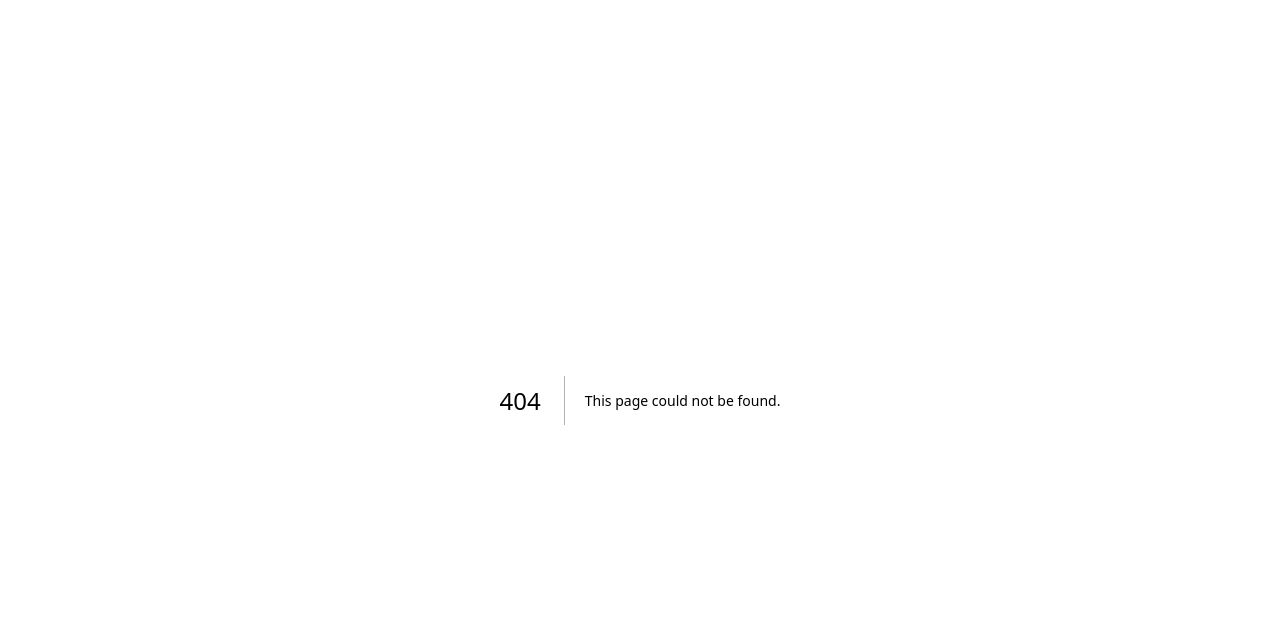
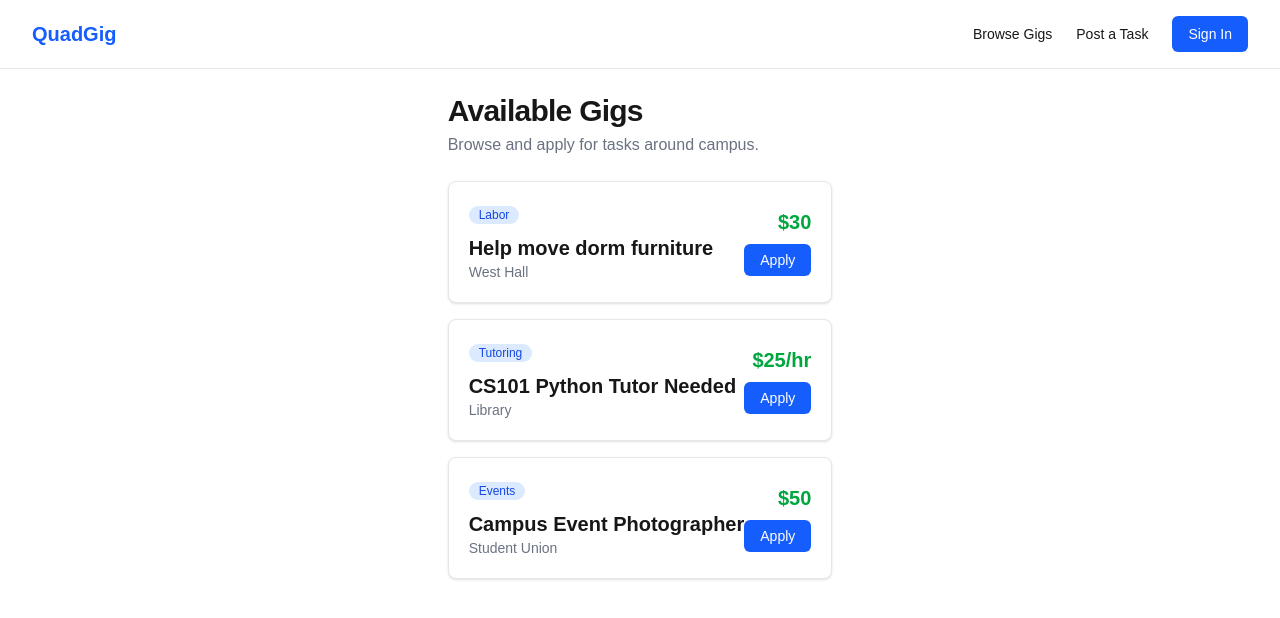
Before and after one commit to amanuel-adamu/QuadGig, a Next.js app in the folder frontend/: page /gigs in a window 1280 px wide. Before the commit this address had no page. Shown: the top 618 px of the page. Built offline with nearby package versions, Linux system fonts and the light colour scheme.

Commit message:
feat: add navbar component and /gigs route

```diff
--- /dev/null
+++ b/frontend/app/components/Navbar.tsx
@@ -0,0 +1,28 @@
+import Link from "next/link";
+
+export default function Navbar() {
+  return (
+    <nav className="flex items-center justify-between border-b border-gray-200 bg-white px-8 py-4 dark:border-zinc-800 dark:bg-zinc-900">
+      {/* Brand Logo */}
+      <Link href="/" className="text-xl font-bold text-blue-600">
+        QuadGig
+      </Link>
+
+      {/* Navigation Links */}
+      <div className="flex items-center gap-6 text-sm font-medium">
+        <Link href="/gigs" className="hover:text-blue-600">
+          Browse Gigs
+        </Link>
+        <Link href="/post" className="hover:text-blue-600">
+          Post a Task
+        </Link>
+        <Link
+          href="/login"
+          className="rounded-md bg-blue-600 px-4 py-2 text-white hover:bg-blue-700"
+        >
+          Sign In
+        </Link>
+      </div>
+    </nav>
+  );
+}
--- /dev/null
+++ b/frontend/app/gigs/page.tsx
@@ -0,0 +1,34 @@
+const mockGigs = [
+  { id: 1, title: "Help move dorm furniture", price: "$30", location: "West Hall", category: "Labor" },
+  { id: 2, title: "CS101 Python Tutor Needed", price: "$25/hr", location: "Library", category: "Tutoring" },
+  { id: 3, title: "Campus Event Photographer", price: "$50", location: "Student Union", category: "Events" },
+];
+
+export default function GigsPage() {
+  return (
+    <div className="mx-auto max-w-4xl p-6">
+      <h1 className="text-3xl font-bold tracking-tight">Available Gigs</h1>
+      <p className="mt-1 text-gray-500">Browse and apply for tasks around campus.</p>
+
+      <div className="mt-6 flex flex-col gap-4">
+        {mockGigs.map((gig) => (
+          <div key={gig.id} className="flex items-center justify-between rounded-lg border border-gray-200 bg-white p-5 shadow-sm dark:border-zinc-800 dark:bg-zinc-900">
+            <div>
+              <span className="rounded-full bg-blue-100 px-2.5 py-0.5 text-xs font-medium text-blue-700 dark:bg-blue-950 dark:text-blue-300">
+                {gig.category}
+              </span>
+              <h2 className="mt-2 text-xl font-semibold">{gig.title}</h2>
+              <p className="text-sm text-gray-500">{gig.location}</p>
+            </div>
+            <div className="text-right">
+              <p className="text-xl font-bold text-green-600">{gig.price}</p>
+              <button className="mt-2 rounded-md bg-blue-600 px-4 py-1.5 text-sm font-medium text-white hover:bg-blue-700">
+                Apply
+              </button>
+            </div>
+          </div>
+        ))}
+      </div>
+    </div>
+  );
+}
--- a/frontend/app/layout.tsx
+++ b/frontend/app/layout.tsx
@@ -1,5 +1,6 @@
 import type { Metadata } from "next";
 import { Geist, Geist_Mono } from "next/font/google";
+import Navbar from "./components/Navbar";
 import "./globals.css";
 
 const geistSans = Geist({
@@ -13,17 +14,24 @@ const geistMono = Geist_Mono({
 });
 
 export const metadata: Metadata = {
-  title: "Create Next App",
-  description: "Generated by create next app",
+  title: "QuadGig - Campus Marketplace",
+  description: "Find student gigs and hire campus help fast.",
 };
 
-export default function RootLayout({ children }: LayoutProps<"/">) {
+export default function RootLayout({
+  children,
+}: {
+  children: React.ReactNode;
+}) {
   return (
     <html
       lang="en"
       className={`${geistSans.variable} ${geistMono.variable} h-full antialiased`}
     >
-      <body className="min-h-full flex flex-col">{children}</body>
+      <body className="min-h-full flex flex-col">
+        <Navbar />
+        {children}
+      </body>
     </html>
   );
 }
--- a/frontend/app/page.tsx
+++ b/frontend/app/page.tsx
@@ -1,67 +1,28 @@
-import Image from "next/image";
-
 export default function Home() {
   return (
-    <div className="flex flex-col flex-1 items-center justify-center bg-zinc-50 font-sans dark:bg-black">
-      <main className="flex flex-1 w-full max-w-3xl flex-col items-center justify-between py-32 px-16 bg-white dark:bg-black sm:items-start">
-        <Image
-          className="dark:invert h-5 w-[100px]"
-          src="/next.svg"
-          alt="Next.js logo"
-          width={100}
-          height={20}
-          priority
-        />
-        <div className="flex flex-col items-center gap-6 text-center sm:items-start sm:text-left">
-          <h1 className="max-w-xs text-3xl font-semibold leading-10 tracking-tight text-black dark:text-zinc-50">
-            To get started, edit the{" "}
-            <code className="rounded bg-black/[.06] px-1.5 py-0.5 font-mono text-[0.9em] dark:bg-white/[.08]">
-              page.tsx
-            </code>{" "}
-            file.
-          </h1>
-          <p className="max-w-md text-lg leading-8 text-zinc-600 dark:text-zinc-400">
-            Looking for a starting point or more instructions? Head over to{" "}
-            <a
-              href="https://vercel.com/templates?framework=next.js&utm_source=create-next-app&utm_medium=appdir-template-tw&utm_campaign=create-next-app"
-              className="font-medium text-zinc-950 dark:text-zinc-50"
-            >
-              Templates
-            </a>{" "}
-            or the{" "}
-            <a
-              href="https://nextjs.org/learn?utm_source=create-next-app&utm_medium=appdir-template-tw&utm_campaign=create-next-app"
-              className="font-medium text-zinc-950 dark:text-zinc-50"
-            >
-              Learning
-            </a>{" "}
-            center.
-          </p>
-        </div>
-        <div className="flex flex-col gap-4 text-base font-medium sm:flex-row">
-          <a
-            className="flex h-12 w-full items-center justify-center gap-2 rounded-full bg-foreground px-5 text-background transition-colors hover:bg-[#383838] dark:hover:bg-[#ccc] md:w-[158px]"
-            href="https://vercel.com/new?utm_source=create-next-app&utm_medium=appdir-template-tw&utm_campaign=create-next-app"
-            target="_blank"
-            rel="noopener noreferrer"
-          >
-            <Image
-              className="dark:invert h-[14px] w-4"
-              src="/vercel.svg"
-              alt="Vercel logomark"
-              width={16}
-              height={14}
-            />
-            Deploy Now
-          </a>
-          <a
-            className="flex h-12 w-full items-center justify-center rounded-full border border-solid border-black/[.08] px-5 transition-colors hover:border-transparent hover:bg-black/[.04] dark:border-white/[.145] dark:hover:bg-[#1a1a1a] md:w-[158px]"
-            href="https://nextjs.org/docs?utm_source=create-next-app&utm_medium=appdir-template-tw&utm_campaign=create-next-app"
-            target="_blank"
-            rel="noopener noreferrer"
-          >
-            Documentation
-          </a>
+    <div className="flex min-h-screen flex-col items-center justify-center bg-gray-50 p-6 text-gray-900 dark:bg-zinc-950 dark:text-zinc-100">
+      <main className="flex w-full max-w-2xl flex-col items-center gap-6 text-center">
+        {/* QuadGig Header */}
+        <span className="rounded-full bg-blue-100 px-3 py-1 text-xs font-semibold text-blue-700 dark:bg-blue-950 dark:text-blue-300">
+          Campus Marketplace
+        </span>
+
+        <h1 className="text-5xl font-extrabold tracking-tight sm:text-6xl">
+          QuadGig
+        </h1>
+
+        <p className="max-w-md text-lg text-gray-600 dark:text-gray-400">
+          Find student gigs, hire campus help, and get tasks done fast.
+        </p>
+
+        {/* Action Buttons */}
+        <div className="mt-4 flex flex-col gap-3 sm:flex-row">
+          <button className="rounded-lg bg-blue-600 px-6 py-3 font-semibold text-white shadow-md transition hover:bg-blue-700">
+            Browse Gigs
+          </button>
+          <button className="rounded-lg border border-gray-300 bg-white px-6 py-3 font-semibold text-gray-700 shadow-sm transition hover:bg-gray-100 dark:border-zinc-800 dark:bg-zinc-900 dark:text-zinc-200 dark:hover:bg-zinc-800">
+            Post a Task
+          </button>
         </div>
       </main>
     </div>
```
